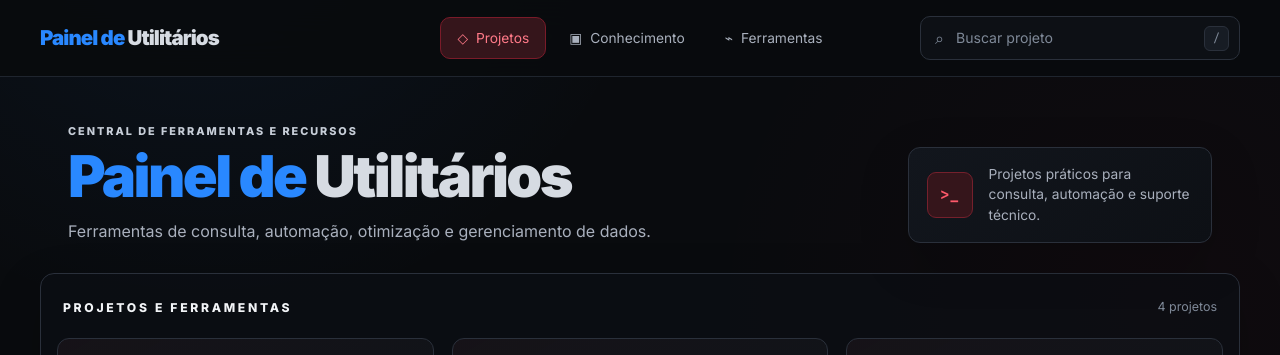
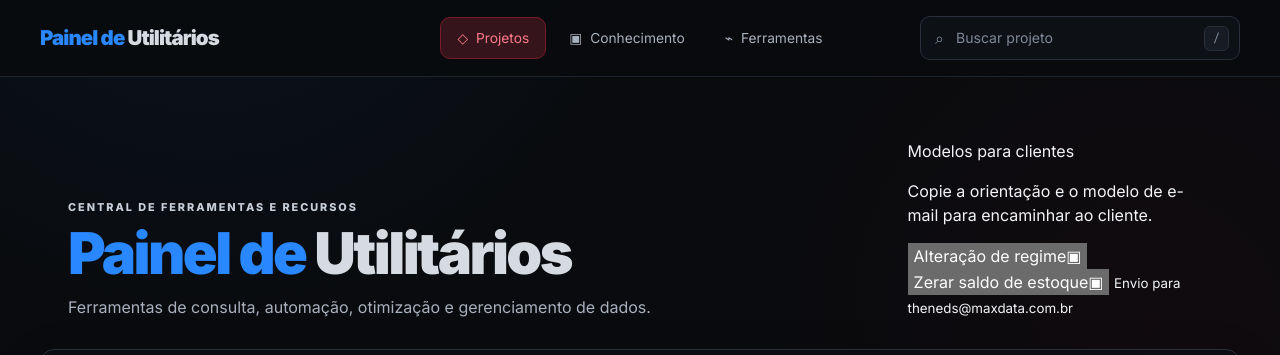
Before and after one commit to caio-csar/Caio-Data, a website: page index.html in a window 1280 px wide. Shown: the top 355 px of the page. Drawn offline with Linux system fonts and the light colour scheme.

Commit message:
Adiciona modelos copiáveis de solicitações e remove resumo da página

```diff
--- a/index.html
+++ b/index.html
@@ -43,9 +43,12 @@
         </h1>
         <p class="hero-subtitle">Ferramentas de consulta, automação, otimização e gerenciamento de dados.</p>
       </div>
-      <aside class="hero-note" aria-label="Resumo do painel">
-        <span class="terminal-mark" aria-hidden="true">&gt;_</span>
-        <p>Projetos práticos para consulta, automação e suporte técnico.</p>
+      <aside class="request-tools" aria-label="Modelos de solicitações">
+        <p class="request-label">Modelos para clientes</p>
+        <p class="request-caption">Copie a orientação e o modelo de e-mail para encaminhar ao cliente.</p>
+        <button class="request-copy" type="button" data-copy-template="regime"><span>Alteração de regime</span><span aria-hidden="true">▣</span></button>
+        <button class="request-copy" type="button" data-copy-template="estoque"><span>Zerar saldo de estoque</span><span aria-hidden="true">▣</span></button>
+        <small class="request-copy-status" id="request-copy-status" aria-live="polite">Envio para theneds@maxdata.com.br</small>
       </aside>
     </section>
 
```
